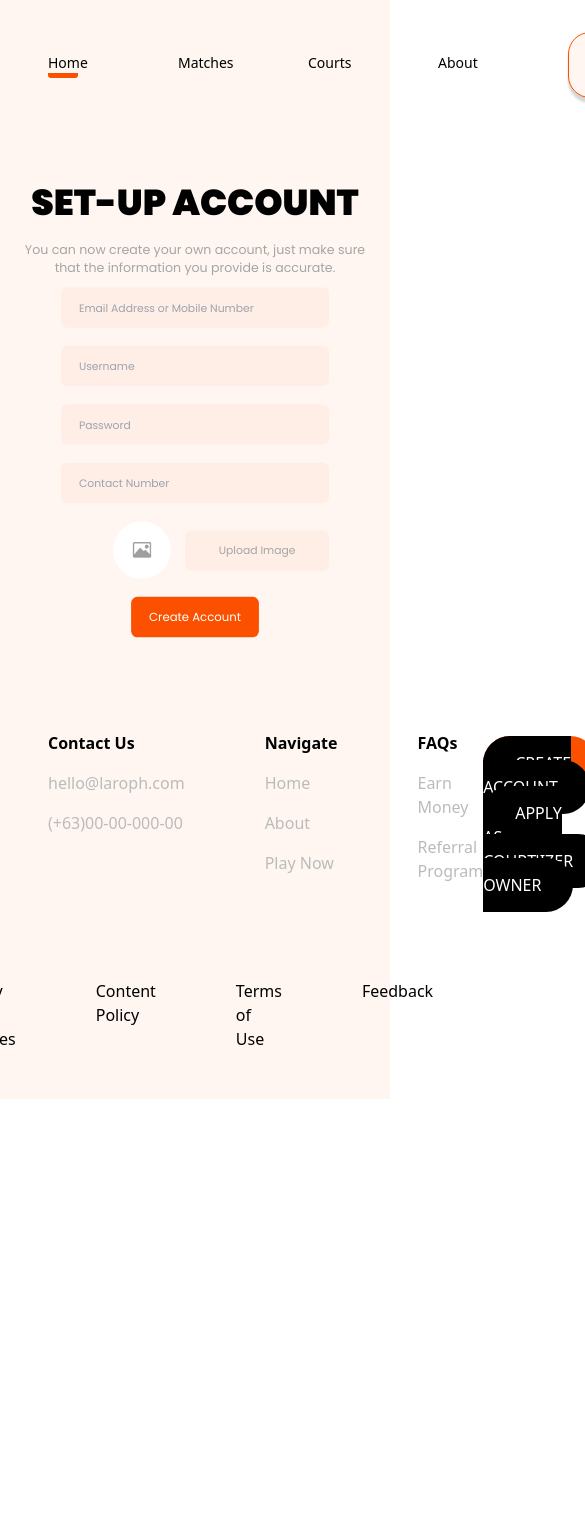
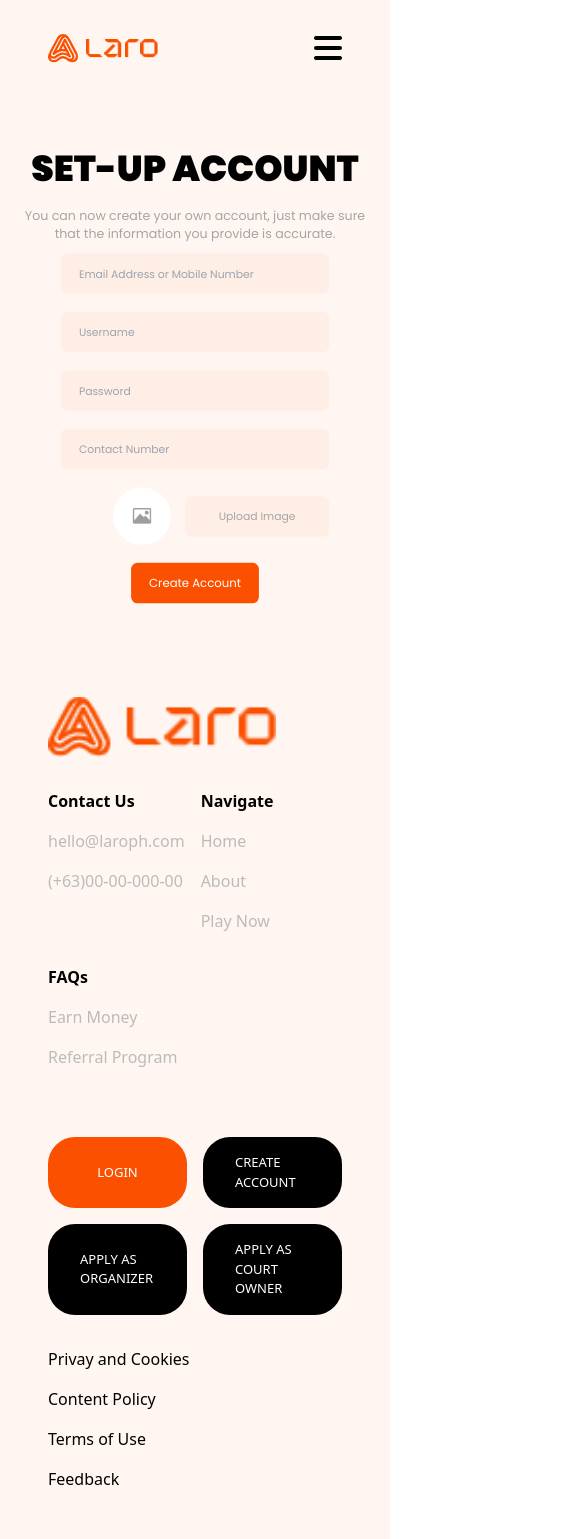
Before and after one commit to novice-is-me/Laro-App, a React (Vite) app: page / in a window 390 px wide. Shown: the top 1539 px of the page, 585 px wide, since content can reach past the window. Before the commit the page ends 1099 px from the top, so only its background shows below. Built offline with nearby package versions, Linux system fonts and the light colour scheme; a web font is replaced by a local one.

Commit message:
Fixing Responsiveness Header & Footer

```diff
--- a/src/components/FooterBtn.jsx
+++ b/src/components/FooterBtn.jsx
@@ -2,9 +2,10 @@ import React from 'react'
 
 const FooterBtn = ({name, id}) => {
   return (
-    <div className=''>
-        <a href="" className={`py-4 px-8 rounded-[27px] text-white uppercase
-        ${id === 1 ? 'bg-orange': 'bg-black'}`}>
+    <div className={`flex items-center justify-center py-4 px-8 rounded-[27px]
+     text-white uppercase xsm:text-[13px]
+    ${id === 1 ? 'bg-orange w-[50%] xsm:w-[100%]': 'bg-black'}`}>
+        <a href="" >
             {name}</a>
     </div>
   )
--- a/src/components/LoginSignUpButton.jsx
+++ b/src/components/LoginSignUpButton.jsx
@@ -3,7 +3,7 @@ import { Link } from 'react-router-dom'
 
 const LoginSignUpButton = ({text, path, value}) => {
   return (
-    <div className={`px-8 py-3 border  rounded-[22px] drop-shadow-shadowBtn
+    <div className={`sm:hidden px-8 py-3 border  rounded-[22px] drop-shadow-shadowBtn
     ${value === 1 ? "border-orange bg-[#FFF6F2] text-[#FA5000]"
     : "border-[#FFF6F2] bg-[#FA5000] text-[#FFFFFF]"}`}>
       <Link to={path}>
--- a/src/pages/Footer.jsx
+++ b/src/pages/Footer.jsx
@@ -6,30 +6,30 @@ import FooterBtn from '../components/FooterBtn'
 
 const Footer = () => {
   return (
-
     <div className='flex flex-col bg-bgColor p-[3rem]'>
-      <div className='flex mb-[5rem] justify-between'>
-        <div>
-          <img src={Logo} alt=""
-          className='h-[60px]' />
+      <div className='flex flex-wrap justify-between gap-4 xl:gap-y-8'>
+        <div className='flex xl:items-center'>
+            <img src={Logo} alt=""
+            className='h-[60px]' />
         </div>
-        <div className='flex gap-[5rem]'>
+        <div className='flex gap-[5rem] flex-wrap xsm:gap-4 '>
           {links[1].footerLink.map((links, i)=>{
             return <FooterLinks {...links} key={i}/>
           })}
         </div>
-        <div className='grid grid-cols-2 pt-5'>
+        <div className='grid grid-cols-2 pt-5 gap-4 xl:m-auto'>
           {links[4].footerBtn.map((link, i)=>{
-            return <FooterBtn {...link} key={i}/>
+          return <FooterBtn {...link} key={i}/>
           })}
         </div>
       </div>
-      <div className='flex justify-center gap-[5rem]'>
+      <div className='flex justify-center gap-[5rem] mt-8 xsm:flex-col xsm:gap-4'>
       {links[3].policies.map((policy, i)=>{
             return <p className='font-poppins'>{policy}</p>
           })}
       </div>
     </div>
+
   )
 }
 
--- a/src/pages/Header.jsx
+++ b/src/pages/Header.jsx
@@ -1,25 +1,43 @@
-import React from 'react'
+import React, { useState } from 'react'
 import { Logo } from '../assets'
 import { links } from '../constant/index'
 import NavLinks from '../components/NavLinks'
 import LoginSignUpButton from '../components/LoginSignUpButton'
+import { FontAwesomeIcon } from '@fortawesome/react-fontawesome'
+import { faBars } from '@fortawesome/free-solid-svg-icons'
 
 const Header = () => {
+  const [isClicked, setIsClicked] = useState(false)
+
   return (
     <div className='py-8 px-[3rem] flex justify-between bg-bgColor items-center'>
       <div>
         <img src={Logo} alt="logo" />
       </div>
-      <div className='flex gap-[100px] items-center'>
-        <div className='flex gap-[100px]'>
+      <div className='flex gap-[100px] items-center relative'>
+        <div className='flex gap-[100px] lg:hidden'>
           {links[0].navigationBar.map((link, i) =>{
             return <NavLinks text={link.name} path={link.path} key={i} />
           })}
         </div>
-        <div className='flex gap-4'>
+        <div className='flex gap-4 items-center'>
           {links[2].headerBtn.map((link, i)=>{
             return <LoginSignUpButton text={link.name} path={link.path} value={link.id} key={i}/>
           })}
+          <div className='relative'>
+            <FontAwesomeIcon icon={faBars}
+            className=' fa-2xl hidden lg:block hover:cursor-pointer'
+            onClick={() => setIsClicked(!isClicked)}/>
+            {/* make this component with navlinks when almost done w/ proj */}
+            {isClicked && <div className='absolute bg-white right-0 bottom-[-3] mt-5 py-6 px-10 z-10'>
+              {links[0].navigationBar.map((link, i) =>{
+                return <div className='py-2'>
+                  <a href="" className='font-poppins'>{link.name}</a>
+                </div>
+              })}
+            </div>
+            }
+          </div>
         </div>
       </div>
     </div>
--- a/tailwind.config.js
+++ b/tailwind.config.js
@@ -34,6 +34,9 @@ export default {
 
       'sm': { 'max': '639px' },
       // => @media (max-width: 639px) { ... }
+
+      'xsm': { 'max': '539px' },
+      // => @media (max-width: 479px) { ... }
     }
   },
 },
```
